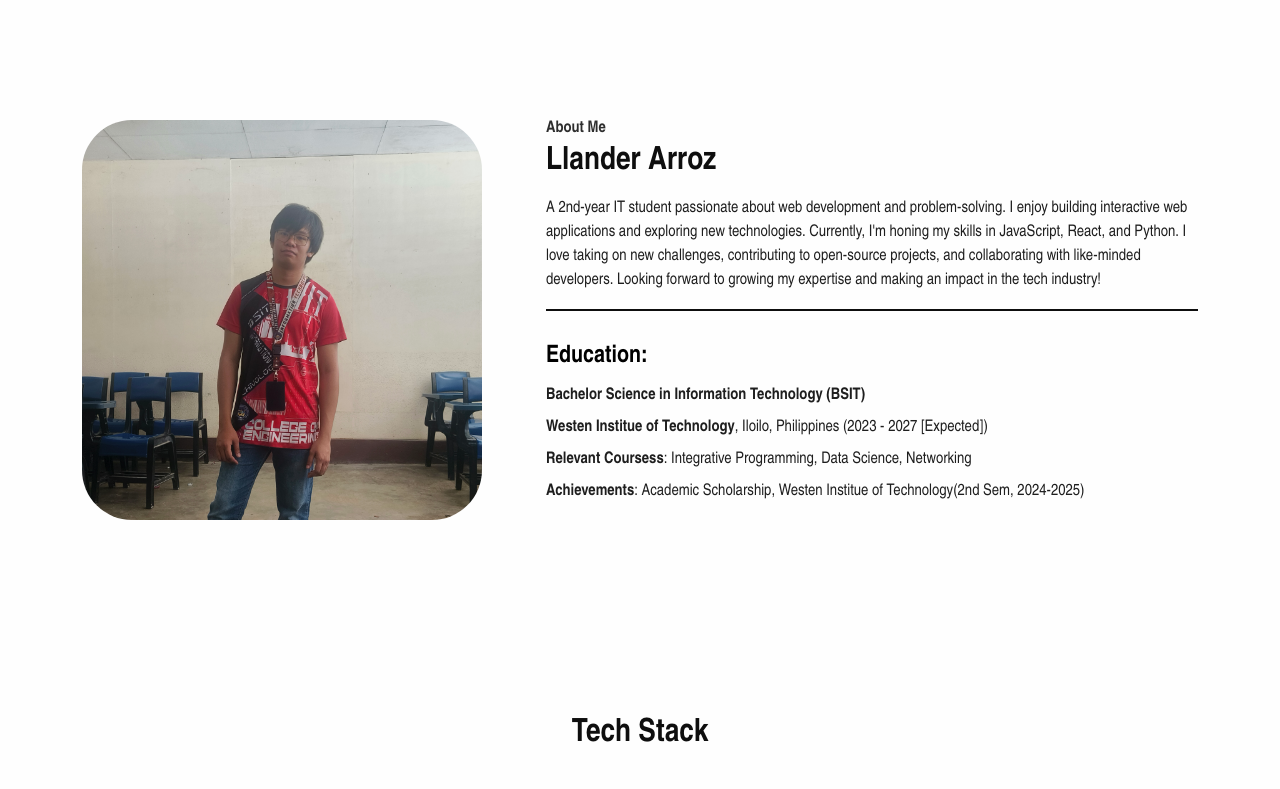
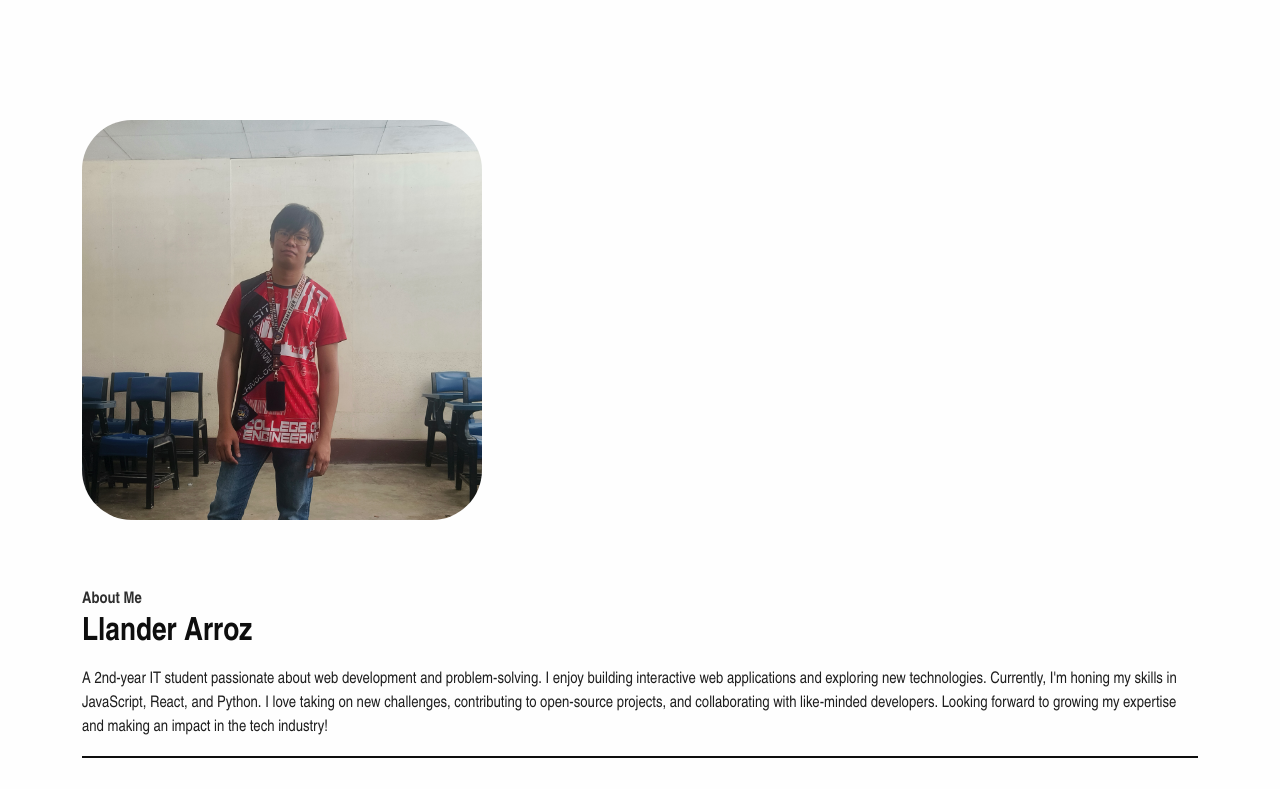
Before and after one commit to Llander15/LlanderArroz-Portfolio, a React (Vite) app: page / in a window 1280 px wide. Shown: the part 660-1449 px from the top of the page. Built offline with nearby package versions, Linux system fonts and the light colour scheme.

Commit message:
Update index.css

```diff
--- a/src/index.css
+++ b/src/index.css
@@ -120,7 +120,6 @@
     display: flex;
     flex-direction: column;
     align-items: center;
-    height: 400px;
 }
 .about-content{
     padding-bottom: 16px;
@@ -150,7 +149,11 @@
 .education{
     width: 100%;
 }
-
+@media screen and (max-width: 1280px) {
+    .about-container{
+        flex-direction: column;
+    }
+}
 
 
 /* ---------- */
```
